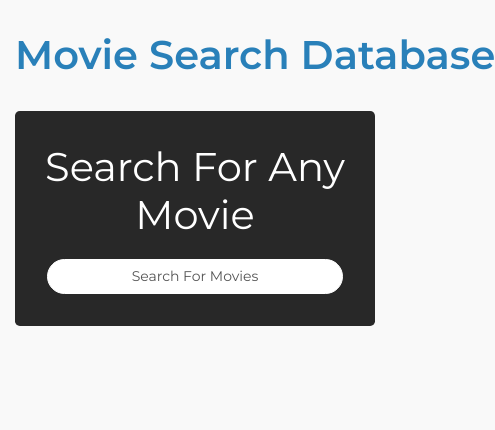
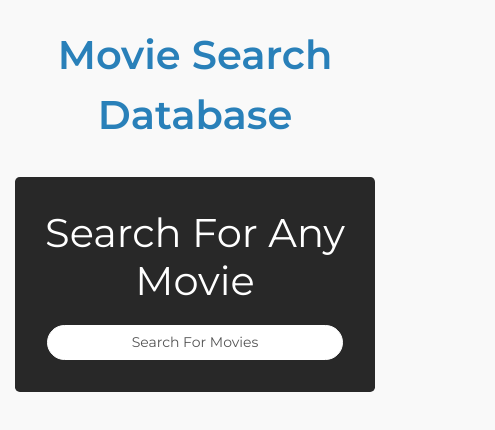
Before and after one commit to noel-thomson/movie-database-app, a website: page index.html in a window 390 px wide. Shown: the top 430 px of the page, 495 px wide, since content can reach past the window. Drawn offline with nearby package versions, Linux system fonts and the light colour scheme; no server answers.

Commit message:
ui improvement mobile

```diff
--- a/src/scss/_global.scss
+++ b/src/scss/_global.scss
@@ -28,11 +28,6 @@ ul {
   list-style-type: none;
 }
 
-// Container Padding
-// .container {
-//   padding: 7% 15%;
-// }
-
 // Typography
 body {
   font-family: "Montserrat", sans-serif;
@@ -42,5 +37,4 @@ body {
 // Button restyling
 .btn:focus {
   box-shadow: none;
-  // box-shadow: none !important;
 }
--- a/src/scss/_index.scss
+++ b/src/scss/_index.scss
@@ -5,7 +5,14 @@ body {
     padding: 0px !important;
     .navbar-header {
       margin: 0 auto;
-      a {
+      width: 100%;
+      a.navbar-brand {
+        white-space: normal !important;
+        word-break: break-word;
+        text-align: center;
+        width: 100%;
+        overflow: hidden;
+        word-wrap: normal;
         font-weight: 600;
         margin-right: 0;
         margin-top: 20px;
@@ -175,7 +182,6 @@ body {
     padding: 8px;
     font-size: 12px;
     bottom: 0;
-    height: 5vh;
     background: #282828;
     width: 100%;
     color: white;
--- a/src/scss/_variables.scss
+++ b/src/scss/_variables.scss
@@ -1,5 +1,5 @@
 // Define custom colors
-$blue: #93ABDF !default;
+$blue: #93abdf !default;
 $orange: #f4623a !default;
 $brown: #5c4d42 !default;
 
--- a/src/scss/styles.scss
+++ b/src/scss/styles.scss
@@ -7,6 +7,5 @@
 // Import custom styles
 @import "./global.scss";
 @import "./navbar.scss";
-// @import "./sectionOne.scss";
 @import "./index.scss";
 @import "./movie.scss";
```
Also changed, not shown: dist/css/styles.css.
